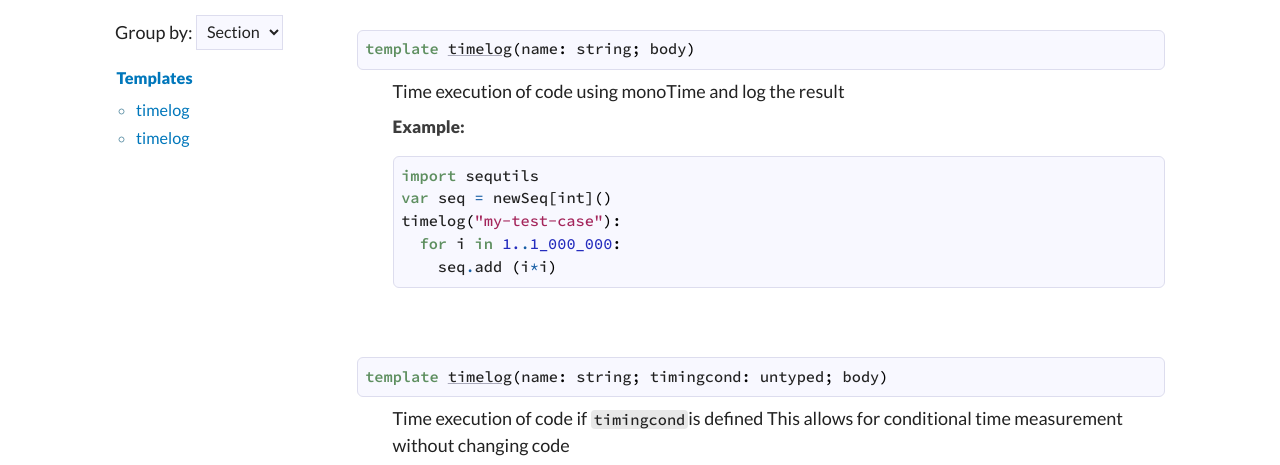
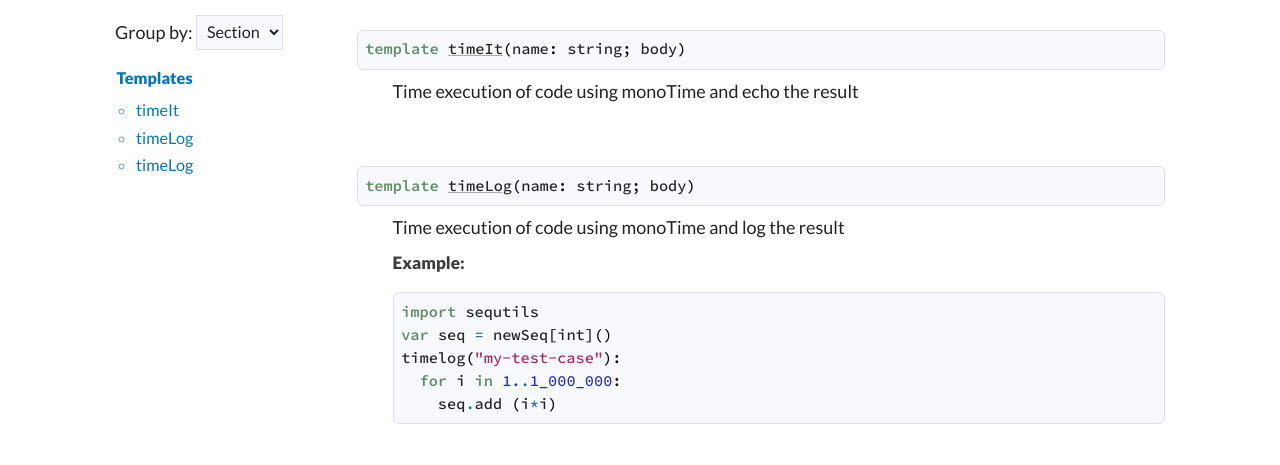
Before and after one commit to Clonkk/timelog, a plain HTML site: page docs/timelog.html in a window 1280 px wide. Shown: the part 277-742 px from the top of the page. Drawn offline with Linux system fonts and the light colour scheme; a script that the page names is missing.

Commit message:
added timeIt template for simpler purposes'

```diff
--- a/docs/timelog.html
+++ b/docs/timelog.html
@@ -94,10 +94,12 @@ function main() {
 <li>
   <a class="reference reference-toplevel" href="#18" id="68">Templates</a>
   <ul class="simple simple-toc-section">
-      <li><a class="reference" href="#timelog.t%2Cstring%2C"
-    title="timelog(name: string; body)">timelog</a></li>
-  <li><a class="reference" href="#timelog.t%2Cstring%2Cuntyped%2C"
-    title="timelog(name: string; timingcond: untyped; body)">timelog</a></li>
+      <li><a class="reference" href="#timeIt.t%2Cstring%2C"
+    title="timeIt(name: string; body)">timeIt</a></li>
+  <li><a class="reference" href="#timeLog.t%2Cstring%2C"
+    title="timeLog(name: string; body)">timeLog</a></li>
+  <li><a class="reference" href="#timeLog.t%2Cstring%2Cuntyped%2C"
+    title="timeLog(name: string; timingcond: untyped; body)">timeLog</a></li>
 
   </ul>
 </li>
@@ -112,8 +114,15 @@ function main() {
   <div class="section" id="18">
 <h1><a class="toc-backref" href="#18">Templates</a></h1>
 <dl class="item">
-<a id="timelog.t,string,"></a>
-<dt><pre><span class="Keyword">template</span> <a href="#timelog.t%2Cstring%2C"><span class="Identifier">timelog</span></a><span class="Other">(</span><span class="Identifier">name</span><span class="Other">:</span> <span class="Identifier">string</span><span class="Other">;</span> <span class="Identifier">body</span><span class="Other">)</span></pre></dt>
+<a id="timeIt.t,string,"></a>
+<dt><pre><span class="Keyword">template</span> <a href="#timeIt.t%2Cstring%2C"><span class="Identifier">timeIt</span></a><span class="Other">(</span><span class="Identifier">name</span><span class="Other">:</span> <span class="Identifier">string</span><span class="Other">;</span> <span class="Identifier">body</span><span class="Other">)</span></pre></dt>
+<dd>
+
+Time execution of code using monoTime and echo the result
+
+</dd>
+<a id="timeLog.t,string,"></a>
+<dt><pre><span class="Keyword">template</span> <a href="#timeLog.t%2Cstring%2C"><span class="Identifier">timeLog</span></a><span class="Other">(</span><span class="Identifier">name</span><span class="Other">:</span> <span class="Identifier">string</span><span class="Other">;</span> <span class="Identifier">body</span><span class="Other">)</span></pre></dt>
 <dd>
 
 Time execution of code using monoTime and log the result
@@ -125,8 +134,8 @@ Time execution of code using monoTime and log the result
     </span><span class="Identifier">seq</span><span class="Operator">.</span><span class="Identifier">add</span><span class="Whitespace"> </span><span class="Punctuation">(</span><span class="Identifier">i</span><span class="Operator">*</span><span class="Identifier">i</span><span class="Punctuation">)</span></pre>
 
 </dd>
-<a id="timelog.t,string,untyped,"></a>
-<dt><pre><span class="Keyword">template</span> <a href="#timelog.t%2Cstring%2Cuntyped%2C"><span class="Identifier">timelog</span></a><span class="Other">(</span><span class="Identifier">name</span><span class="Other">:</span> <span class="Identifier">string</span><span class="Other">;</span> <span class="Identifier">timingcond</span><span class="Other">:</span> <span class="Identifier">untyped</span><span class="Other">;</span> <span class="Identifier">body</span><span class="Other">)</span></pre></dt>
+<a id="timeLog.t,string,untyped,"></a>
+<dt><pre><span class="Keyword">template</span> <a href="#timeLog.t%2Cstring%2Cuntyped%2C"><span class="Identifier">timeLog</span></a><span class="Other">(</span><span class="Identifier">name</span><span class="Other">:</span> <span class="Identifier">string</span><span class="Other">;</span> <span class="Identifier">timingcond</span><span class="Other">:</span> <span class="Identifier">untyped</span><span class="Other">;</span> <span class="Identifier">body</span><span class="Other">)</span></pre></dt>
 <dd>
 
 Time execution of code if <tt class="docutils literal"><span class="pre">timingcond</span></tt>is defined This allows for conditional time measurement without changing code
@@ -149,7 +158,7 @@ Time execution of code if <tt class="docutils literal"><span class="pre">timingc
       <div class="twelve-columns footer">
         <span class="nim-sprite"></span>
         <br/>
-        <small style="color: var(--hint);">Made with Nim. Generated: 2020-12-09 12:29:39 UTC</small>
+        <small style="color: var(--hint);">Made with Nim. Generated: 2021-01-19 14:05:18 UTC</small>
       </div>
     </div>
   </div>
```
Also changed, not shown: 2 other files.
